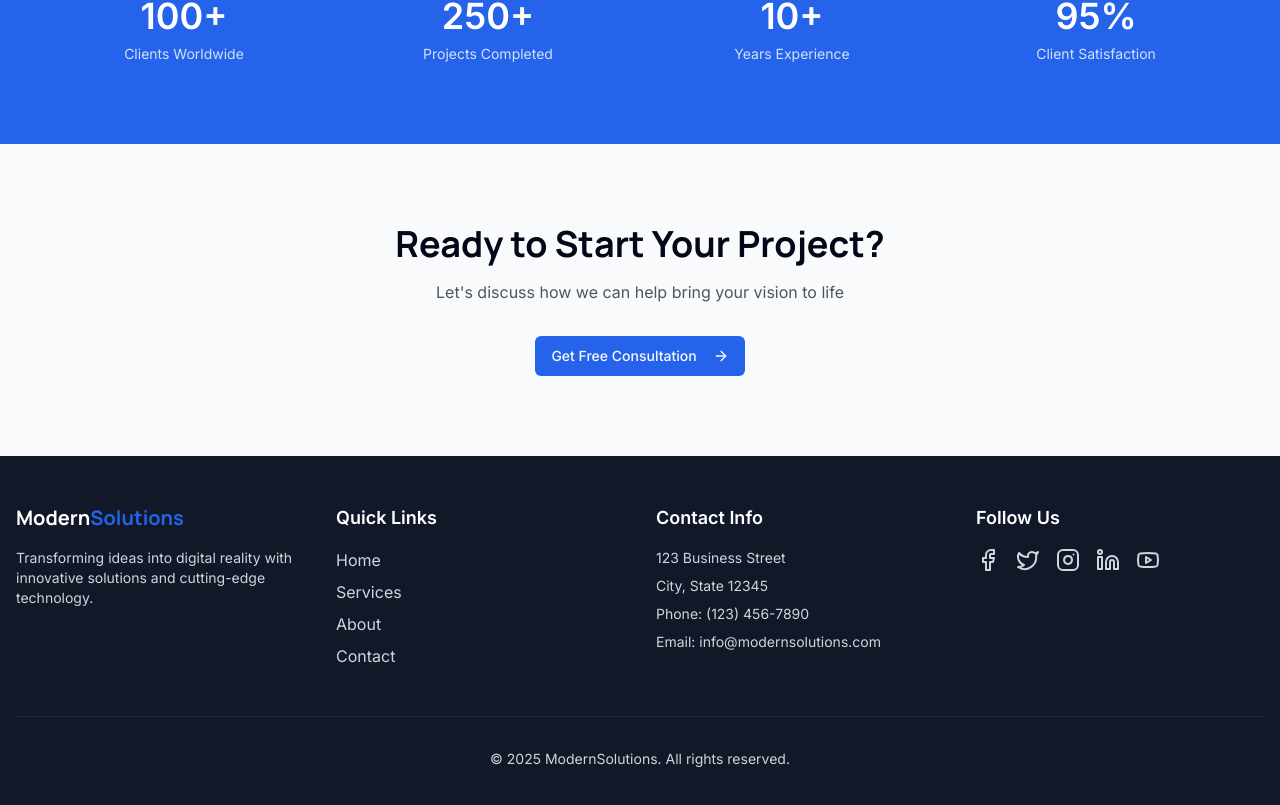
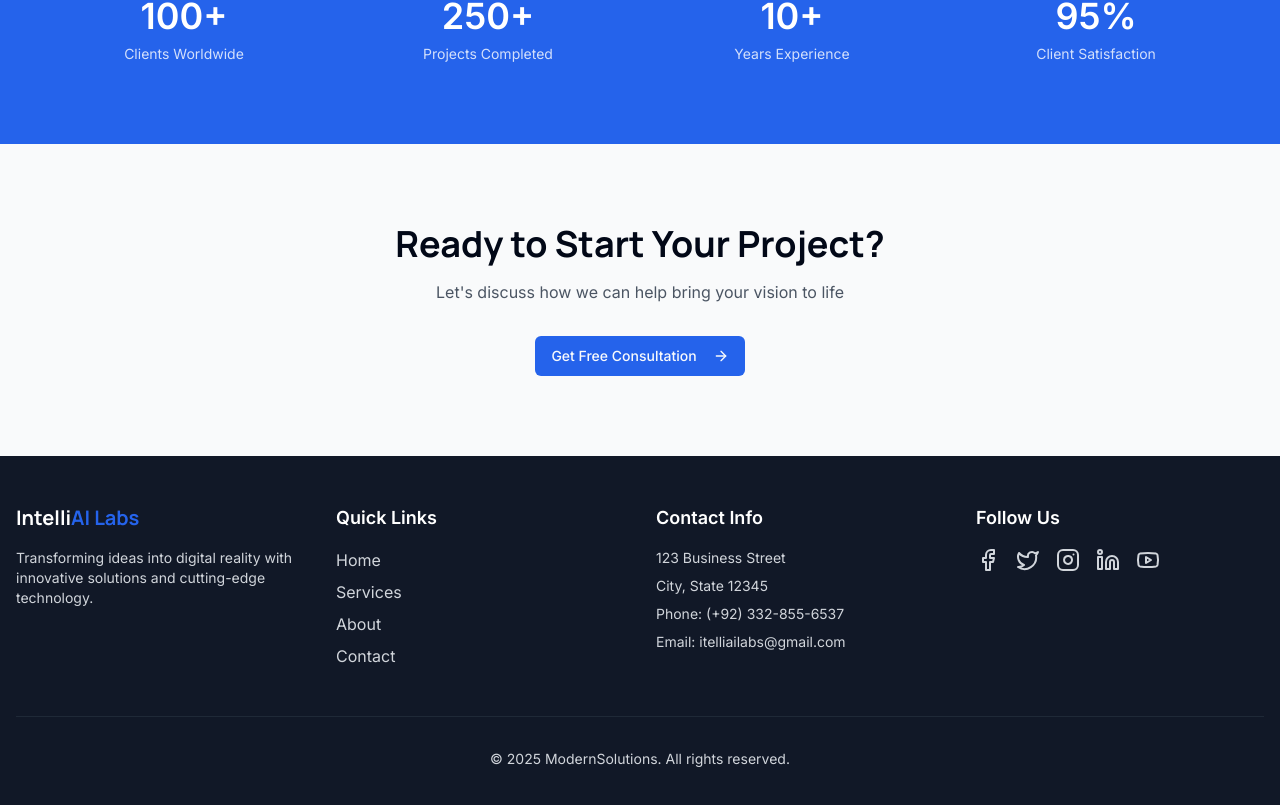
Before and after one commit to AbdulSamiKhanSaad/intelliailabs, a React (Vite) app: page / in a window 1280 px wide. Shown: the part 2644-3449 px from the top of the page. Built offline with nearby package versions, Linux system fonts and the light colour scheme.

Commit message:
UPDATED ADRESS AND SOCIAL LINKS

```diff
--- a/src/pages/Index.tsx
+++ b/src/pages/Index.tsx
@@ -224,7 +224,7 @@ const Index = () => {
           <div className="grid grid-cols-1 md:grid-cols-4 gap-8">
             <div className="space-y-4">
               <h3 className="text-xl font-display font-bold text-white">
-                Modern<span className="text-blue-600">Solutions</span>
+                Intelli<span className="text-blue-600">AI Labs</span>
               </h3>
               <p className="text-sm">
                 Transforming ideas into digital reality with innovative solutions
@@ -247,8 +247,8 @@ const Index = () => {
               <ul className="space-y-2 text-sm">
                 <li>123 Business Street</li>
                 <li>City, State 12345</li>
-                <li>Phone: (123) 456-7890</li>
-                <li>Email: info@modernsolutions.com</li>
+                <li>Phone: (+92) 332-855-6537</li>
+                <li>Email: itelliailabs@gmail.com</li>
               </ul>
             </div>
 
@@ -259,19 +259,19 @@ const Index = () => {
                    className="hover:text-blue-400 transition-colors">
                   <Facebook className="h-6 w-6" />
                 </a>
-                <a href="https://twitter.com" target="_blank" rel="noopener noreferrer"
+                <a href="https://x.com/intelliailabs" target="_blank" rel="noopener noreferrer"
                    className="hover:text-blue-400 transition-colors">
                   <Twitter className="h-6 w-6" />
                 </a>
-                <a href="https://instagram.com" target="_blank" rel="noopener noreferrer"
+                <a href="https://instagram.com/intelliailabs" target="_blank" rel="noopener noreferrer"
                    className="hover:text-blue-400 transition-colors">
                   <Instagram className="h-6 w-6" />
                 </a>
-                <a href="https://linkedin.com" target="_blank" rel="noopener noreferrer"
+                <a href="https://linkedin.com/intelliailabs" target="_blank" rel="noopener noreferrer"
                    className="hover:text-blue-400 transition-colors">
                   <Linkedin className="h-6 w-6" />
                 </a>
-                <a href="https://youtube.com" target="_blank" rel="noopener noreferrer"
+                <a href="https://youtube.com/intelliailabs" target="_blank" rel="noopener noreferrer"
                    className="hover:text-blue-400 transition-colors">
                   <Youtube className="h-6 w-6" />
                 </a>
```
